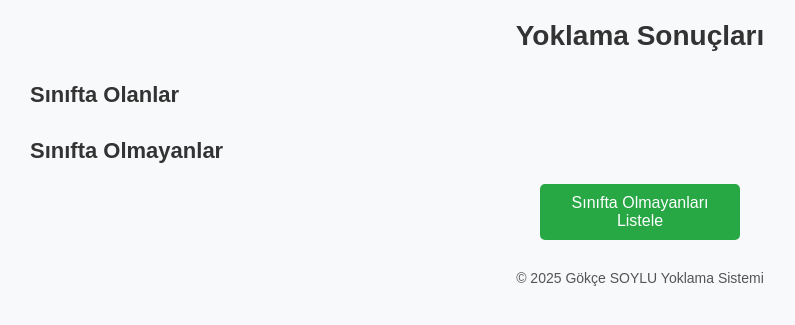
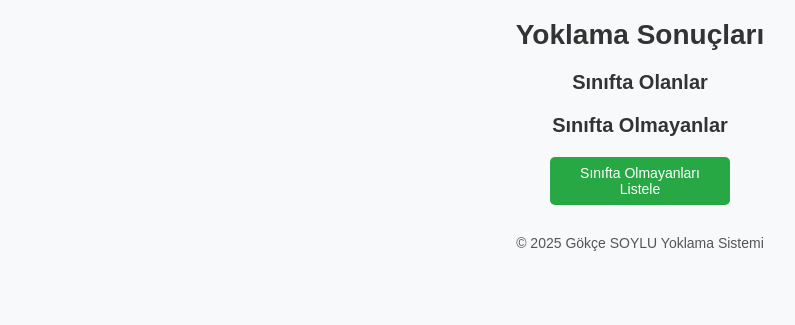
Before and after one commit to GokceSoylu/attendance_app, a Flask app: template templates/result.html in a window 1280 px wide. Shown: the top 325 px of the page, without its empty margins (0-795 px from the left). Run offline with Flask 3, Linux system fonts and the light colour scheme; the template is opened without the code that fills it, so the values that code supplies are empty.

Commit message:
result sayfası son tasarıma getirildi

```diff
--- a/templates/result.html
+++ b/templates/result.html
@@ -14,11 +14,6 @@
             color: #333;
         }
 
-        h1,
-        h2 {
-            margin: 20px 15px;
-        }
-
         h1 {
             text-align: center;
             font-size: 28px;
@@ -26,8 +21,9 @@
         }
 
         h2 {
-            font-size: 22px;
-            margin-top: 30px;
+            font-size: 20px;
+            text-align: center;
+            margin-top: 20px;
         }
 
         .student-list {
@@ -38,16 +34,16 @@
         }
 
         .student-list li {
-            margin: 10px 0;
+            margin: 5px 0;
         }
 
         .student-button {
             display: block;
             /* Buton genişliği aynı olacak */
-            width: 300px;
-            /* Tüm butonlar aynı genişlikte */
-            padding: 10px;
-            font-size: 16px;
+            width: 200px;
+            /* Daha küçük buton genişliği */
+            padding: 8px;
+            font-size: 14px;
             text-align: center;
             text-decoration: none;
             color: white;
@@ -55,7 +51,7 @@
             border: none;
             border-radius: 5px;
             cursor: pointer;
-            margin: 0 auto;
+            margin: 5px auto;
             /* Ortalıyor */
             transition: background-color 0.3s ease, transform 0.2s ease;
             box-shadow: 0px 4px 6px rgba(0, 0, 0, 0.1);
@@ -81,15 +77,16 @@
         .show-button {
             display: block;
             margin: 20px auto;
-            padding: 10px;
-            width: 200px;
+            padding: 8px;
+            width: 180px;
+            /* Daha küçük görünüm */
             text-align: center;
             background-color: #28a745;
             color: white;
             border-radius: 5px;
             cursor: pointer;
             border: none;
-            font-size: 16px;
+            font-size: 14px;
             transition: background-color 0.3s ease;
         }
 
```
